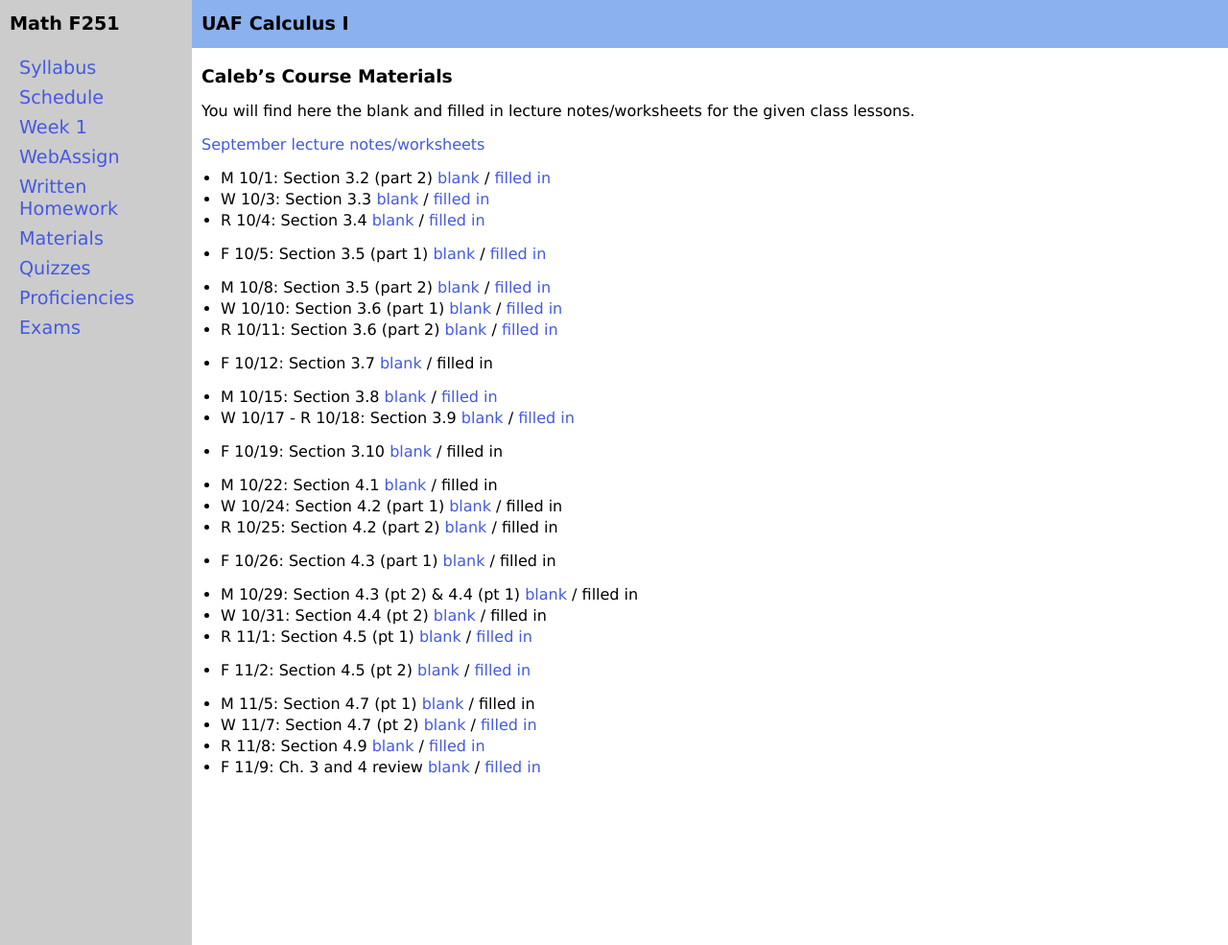
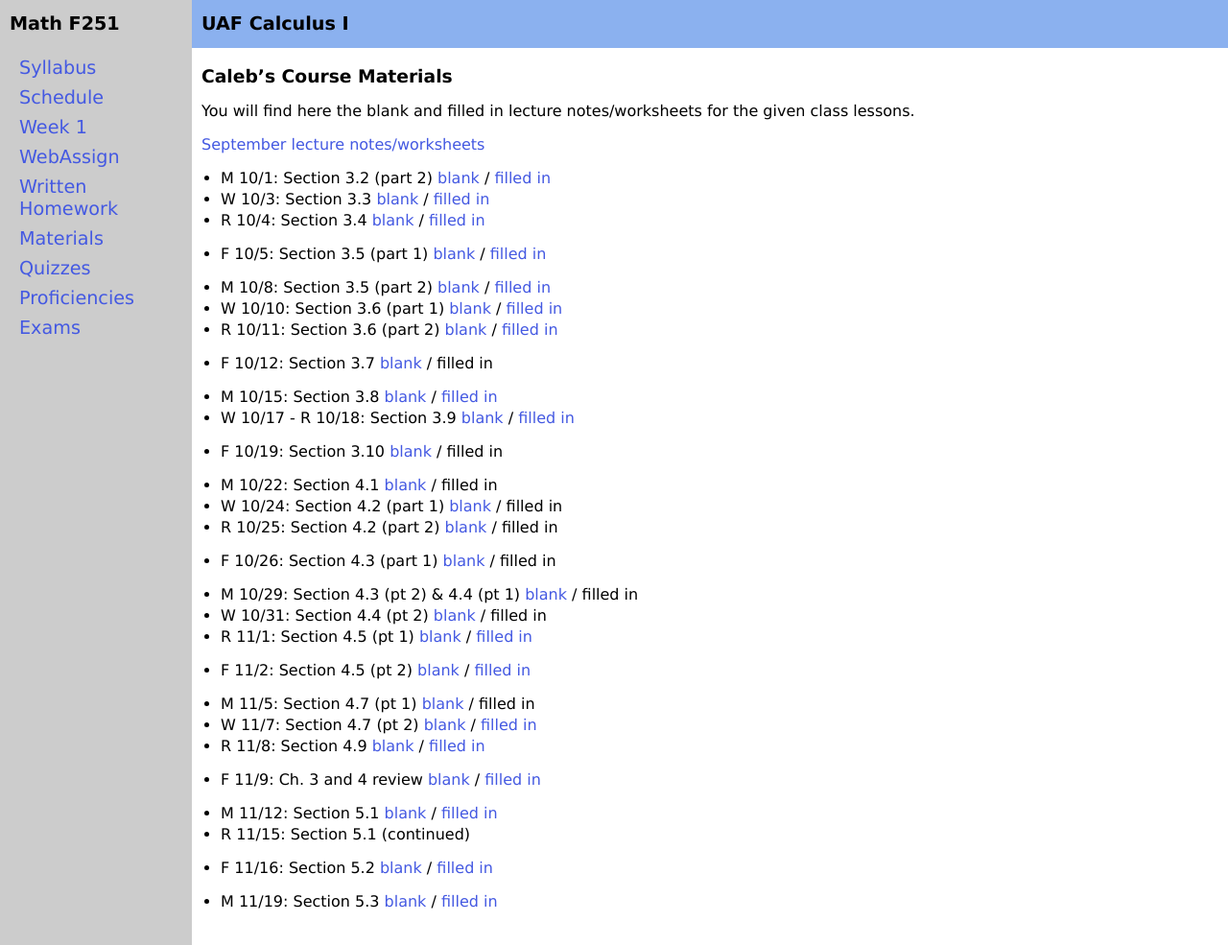
Before and after one commit to uaf-math/calc1, a Jekyll site: the page built from cmf02.md, in a window 1280 px wide and 985 px high. Shown: the whole window at 96% size. Built offline with Jekyll 4.4.1, drawn with Linux system fonts in a browser that asks for light colours.

Commit message:
update f02 resources

```diff
--- a/cmf02.md
+++ b/cmf02.md
@@ -38,3 +38,9 @@ You will find here the blank and filled in lecture notes/worksheets for the give
 * W 11/7: Section 4.7 (pt 2) [blank](assets/caleb/ch4/4-7-part2_blank.pdf)  /  [filled in](assets/caleb/ch4/4-7-part2_comp.pdf)
 * R 11/8: Section 4.9 [blank](assets/caleb/ch4/4-9_blank.pdf)  /  [filled in](assets/caleb/ch4/4-9_comp.pdf)
 * F 11/9: Ch. 3 and 4 review [blank](assets/caleb/ch4/Ch_3-4_Review_blank.pdf)  /  [filled in](assets/caleb/ch4/Ch_3-4_Review_comp.pdf)
+
+* M 11/12: Section 5.1 [blank](assets/caleb/ch5/5-1_blank.pdf)  /  [filled in](assets/caleb/ch5/5-1_comp.pdf)
+* R 11/15: Section 5.1 (continued)
+* F 11/16: Section 5.2 [blank](assets/caleb/ch5/5-2_blank.pdf)  /  [filled in](assets/caleb/ch5/5-2_comp.pdf)
+
+* M 11/19: Section 5.3 [blank](assets/caleb/ch5/5-3_blank.pdf)  /  [filled in](assets/caleb/ch5/5-3_comp.pdf)
```
Also changed, not shown: 6 other files.
